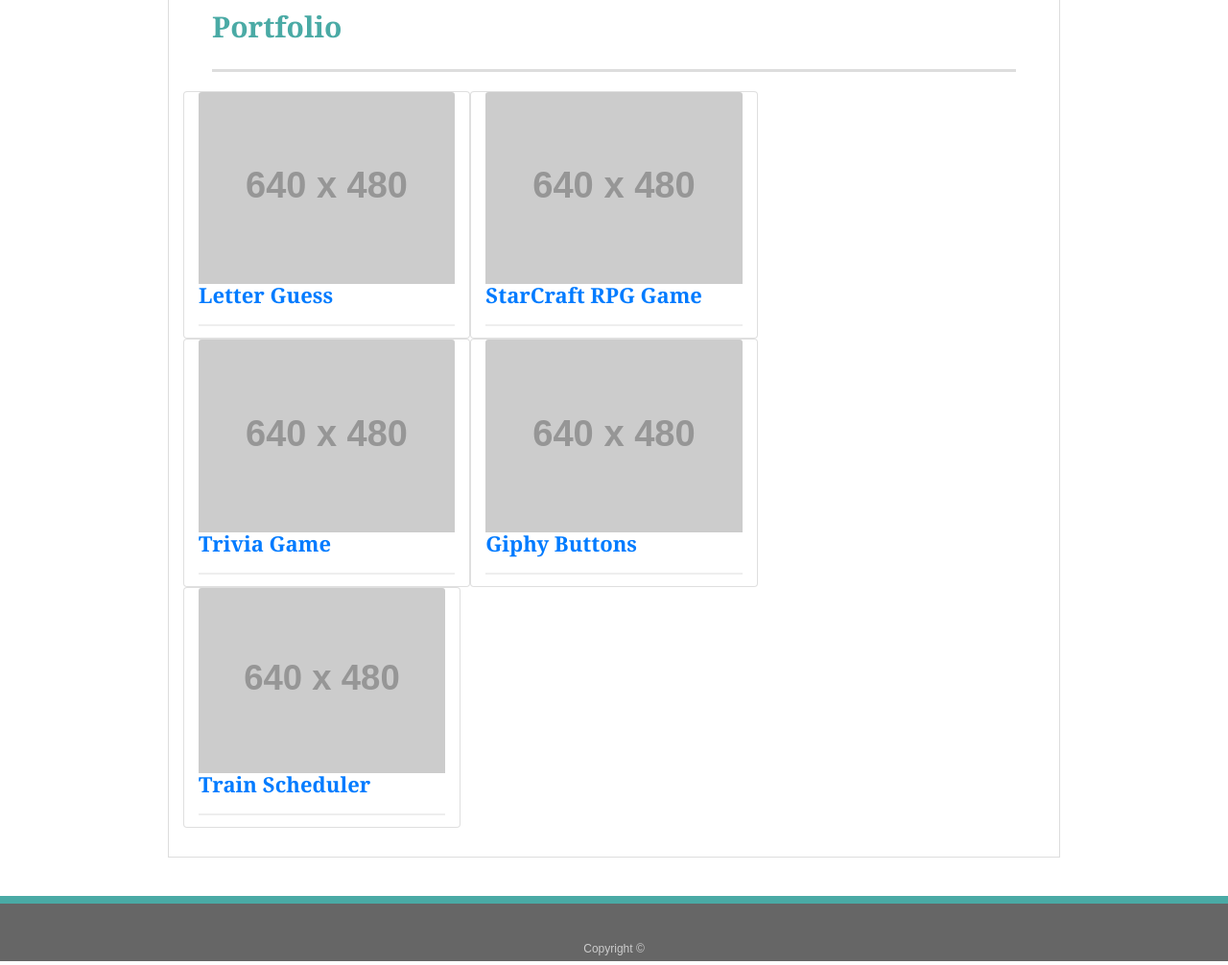
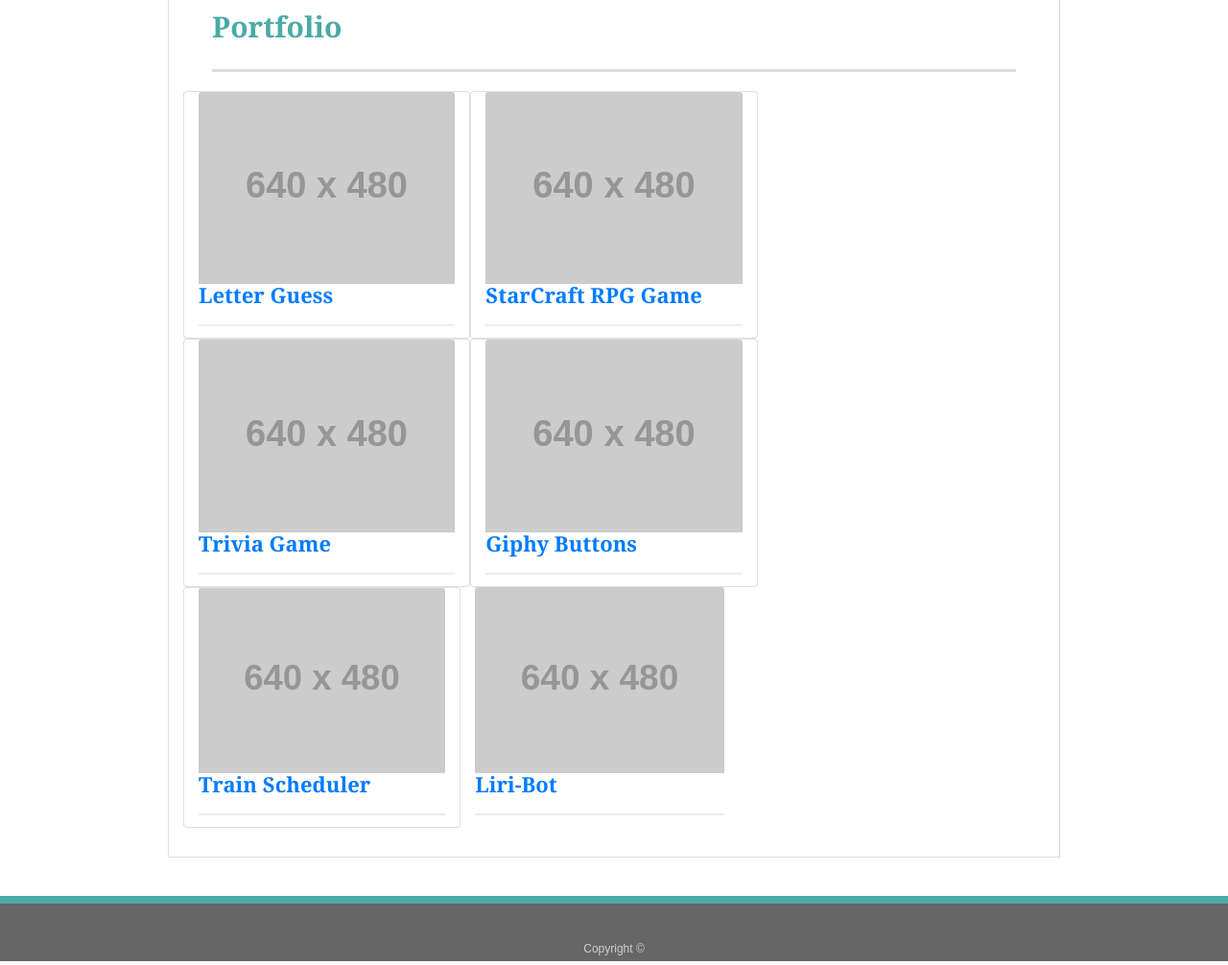
Before and after one commit to KevMonahan/bootstrap-portfolio, a plain HTML site: page portfolio.html in a window 1280 px wide. Shown: the part 158-1164 px from the top of the page at 96% size. Drawn offline with nearby package versions, Linux system fonts and the light colour scheme; placeholder pictures from the web are drawn by us.

Commit message:
Added Link to Liri-Bot

```diff
--- a/portfolio.html
+++ b/portfolio.html
@@ -67,7 +67,11 @@
 
             <h3 class="card-title"><a href="https://kevmonahan.github.io/TrainActivity">Train Scheduler</a></h3>
           </div>
-          <div class="col-md-4"></div>
+          <div class="col-md-4">
+            <img class="card-img-top" src="https://dummyimage.com/640x480/a60fa6/fff.jpg" alt="Rock Paper Scissors">
+
+            <h3 class="card-title"><a href="https://github.com/kevmonahan/liri-node-app">Liri-Bot</a></h3>
+          </div>
           <div class="col-md-4"></div>
         </div>
 
```
